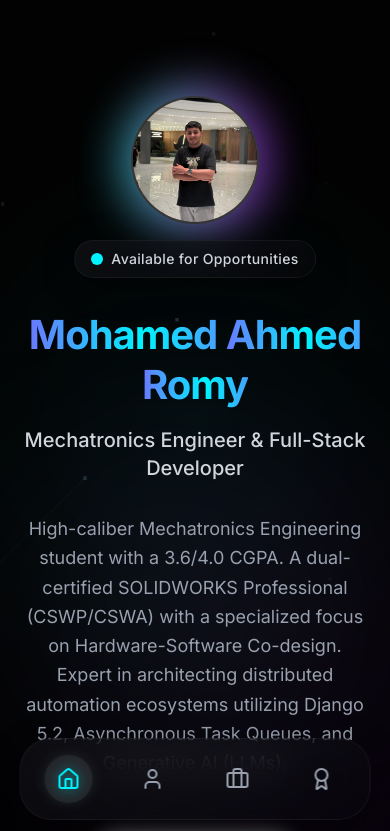
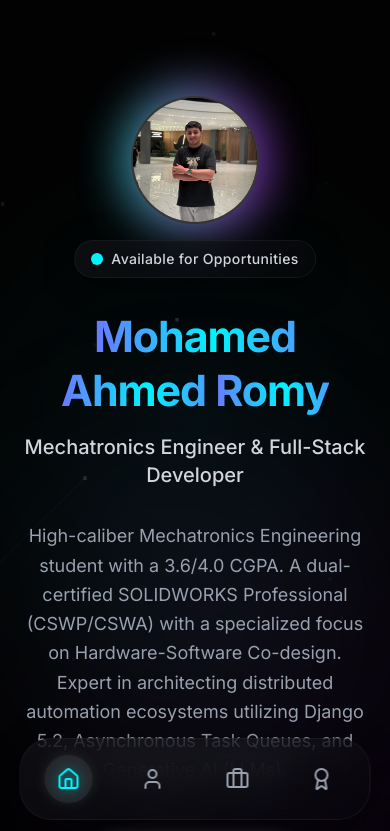
Before and after one commit to memo-123-code/mohamed-romy-portfolio, a Next.js app: page / in a window 390 px wide. Shown: the top 831 px of the page. Built offline with nearby package versions, Linux system fonts and the light colour scheme.

Commit message:
Complete cinematic mobile overhaul (animations, spacing, fluid layout)

```diff
--- /dev/null
+++ b/fix_spacing.js
@@ -0,0 +1,21 @@
+const fs = require('fs');
+const path = require('path');
+
+const componentsDir = path.join(__dirname, 'src', 'components');
+const files = fs.readdirSync(componentsDir).filter(f => f.endsWith('.tsx'));
+
+files.forEach(file => {
+  const filePath = path.join(componentsDir, file);
+  let content = fs.readFileSync(filePath, 'utf8');
+
+  // Replace py-24 with py-16 md:py-24
+  let modified = content.replace(/py-24/g, 'py-16 md:py-24');
+
+  // Add transform-gpu to glass-card containers for hardware acceleration
+  modified = modified.replace(/className="(.*?)glass-card(.*?)transition-all/g, 'className="$1glass-card$2transition-all transform-gpu will-change-transform');
+
+  if (content !== modified) {
+    fs.writeFileSync(filePath, modified, 'utf8');
+    console.log(`Updated padding & GPU flags in ${file}`);
+  }
+});
--- a/src/app/globals.css
+++ b/src/app/globals.css
@@ -18,10 +18,11 @@
     --foreground: #f0f0f0;
   }
 
-  body {
+  body, html {
     background-color: var(--background);
     color: var(--foreground);
     font-family: var(--font-inter), sans-serif;
+    max-width: 100vw;
     overflow-x: hidden;
   }
 }
--- a/src/app/page.tsx
+++ b/src/app/page.tsx
@@ -68,20 +68,21 @@ export default function Home() {
   };
 
   const textVariants: Variants = {
-    hidden: { opacity: 0, y: 20 },
+    hidden: { opacity: 0, y: 40, scale: 0.9 },
     visible: {
       opacity: 1,
       y: 0,
-      transition: { type: "spring", stiffness: 100, damping: 10 },
+      scale: 1,
+      transition: { type: "spring", stiffness: 80, damping: 20, mass: 1 },
     },
   };
 
   const itemVariants: Variants = {
-    hidden: { opacity: 0, y: 20 },
+    hidden: { opacity: 0, y: 30 },
     visible: {
       opacity: 1,
       y: 0,
-      transition: { type: "spring", stiffness: 100, damping: 10 },
+      transition: { type: "spring", stiffness: 80, damping: 20 },
     },
   };
 
@@ -148,7 +149,7 @@ export default function Home() {
           />
 
           <motion.div variants={itemVariants} className="space-y-4">
-            <h1 className="text-[clamp(2.5rem,10vw,4.5rem)] md:text-7xl font-bold tracking-tight overflow-hidden leading-tight">
+            <h1 className="text-[clamp(2rem,11vw,4.5rem)] md:text-7xl font-bold tracking-tight overflow-hidden leading-tight">
               <motion.span
                 className="text-transparent bg-clip-text text-gradient inline-block"
                 variants={textVariants}
--- a/src/components/AboutEducation.tsx
+++ b/src/components/AboutEducation.tsx
@@ -13,7 +13,7 @@ export default function AboutEducation() {
   };
 
   return (
-    <section id="about" className="w-full max-w-6xl mx-auto py-24 px-6 relative">
+    <section id="about" className="w-full max-w-6xl mx-auto py-16 md:py-24 px-6 relative">
       <motion.div
         initial="hidden"
         whileInView="visible"
--- a/src/components/CertificationsGallery.tsx
+++ b/src/components/CertificationsGallery.tsx
@@ -25,7 +25,7 @@ export default function CertificationsGallery() {
   };
 
   return (
-    <section id="certifications" className="w-full max-w-6xl mx-auto py-24 px-6 mb-20">
+    <section id="certifications" className="w-full max-w-6xl mx-auto py-16 md:py-24 px-6 mb-20">
       <motion.div
         initial={{ opacity: 0, y: 20 }}
         whileInView={{ opacity: 1, y: 0 }}
@@ -65,7 +65,7 @@ export default function CertificationsGallery() {
             className="snap-center shrink-0 flex-none w-[85vw] max-w-[85vw] sm:max-w-none sm:w-auto h-full"
           >
             <TiltCard className="h-full">
-              <div className="glass-card animated-border rounded-2xl overflow-hidden group transition-all duration-500 h-full flex flex-col relative z-10 bg-black/60 backdrop-blur-2xl sm:bg-[#0a0a0c]/80 sm:backdrop-blur-none active:scale-95 hover:shadow-[0_0_30px_rgba(0,243,255,0.15)]">
+              <div className="glass-card animated-border rounded-2xl overflow-hidden group transition-all transform-gpu will-change-transform duration-500 h-full flex flex-col relative z-10 bg-black/60 backdrop-blur-2xl sm:bg-[#0a0a0c]/80 sm:backdrop-blur-none active:scale-95 hover:shadow-[0_0_30px_rgba(0,243,255,0.15)]">
                 {/* Image Section */}
                 <div className="w-full h-40 bg-black/40 border-b border-white/5 relative overflow-hidden flex-shrink-0 group/image">
                   <div className="absolute inset-0 bg-gradient-to-t from-[#0a0a0c] to-transparent z-10 pointer-events-none" />
--- a/src/components/ExperienceProjects.tsx
+++ b/src/components/ExperienceProjects.tsx
@@ -63,7 +63,7 @@ export default function ExperienceProjects() {
   ];
 
   return (
-    <section id="projects" className="w-full max-w-5xl mx-auto py-24 px-6 relative">
+    <section id="projects" className="w-full max-w-5xl mx-auto py-16 md:py-24 px-6 relative">
       <motion.div
         initial={{ opacity: 0, y: 20 }}
         whileInView={{ opacity: 1, y: 0 }}
@@ -151,7 +151,7 @@ export default function ExperienceProjects() {
                 {/* Content Side */}
                 <div className={`w-full md:w-1/2 ${isEven ? 'md:pl-12' : 'md:pr-12'}`}>
                   <TiltCard>
-                    <div className="glass-card animated-border rounded-2xl relative overflow-hidden group transition-all duration-500 bg-[#0a0a0c]/80 z-20 flex flex-col hover:shadow-[0_0_30px_rgba(0,243,255,0.15)]">
+                    <div className="glass-card animated-border rounded-2xl relative overflow-hidden group transition-all transform-gpu will-change-transform duration-500 bg-[#0a0a0c]/80 z-20 flex flex-col hover:shadow-[0_0_30px_rgba(0,243,255,0.15)]">
 
                       {/* Image Wrapper at the top of the card */}
                       {item.images && (
--- a/src/components/FilterableGrid.tsx
+++ b/src/components/FilterableGrid.tsx
@@ -31,7 +31,7 @@ export default function FilterableGrid() {
   );
 
   return (
-    <section id="work" className="w-full max-w-7xl mx-auto py-24 px-6 relative z-10">
+    <section id="work" className="w-full max-w-7xl mx-auto py-16 md:py-24 px-6 relative z-10">
       <div className="flex flex-col items-center mb-16">
         <h2 className="text-3xl md:text-6xl font-bold mb-8 text-transparent bg-clip-text text-gradient">
           <div className="overflow-hidden inline-block py-2">
@@ -90,7 +90,7 @@ export default function FilterableGrid() {
                 className={`snap-center shrink-0 flex-none w-[85vw] max-w-[85vw] md:max-w-none md:w-auto h-full ${isFeaturedProject ? "md:col-span-2 lg:col-span-2 row-span-2" : "col-span-1"}`}
               >
                 <TiltCard className="h-full">
-                  <div className="glass-card animated-border rounded-3xl p-1 relative overflow-hidden group transition-all duration-500 h-full flex flex-col bg-black/60 backdrop-blur-2xl md:bg-[#050505]/90 md:backdrop-blur-none active:scale-95 hover:shadow-[0_0_30px_rgba(0,243,255,0.15)]" style={{ transformStyle: "preserve-3d" }}>
+                  <div className="glass-card animated-border rounded-3xl p-1 relative overflow-hidden group transition-all transform-gpu will-change-transform duration-500 h-full flex flex-col bg-black/60 backdrop-blur-2xl md:bg-[#050505]/90 md:backdrop-blur-none active:scale-95 hover:shadow-[0_0_30px_rgba(0,243,255,0.15)]" style={{ transformStyle: "preserve-3d" }}>
 
                     {/* Image Placeholder */}
                     <div className={`w-full bg-black/60 relative overflow-hidden rounded-t-3xl transition-transform duration-500 group-hover:translate-z-20 ${isFeaturedProject ? "h-64" : "h-40"}`}>
--- a/src/components/SkillsBento.tsx
+++ b/src/components/SkillsBento.tsx
@@ -66,7 +66,7 @@ export default function SkillsBento() {
   };
 
   return (
-    <section id="skills" className="w-full max-w-6xl mx-auto py-24 px-6">
+    <section id="skills" className="w-full max-w-6xl mx-auto py-16 md:py-24 px-6">
       <motion.div
         initial={{ opacity: 0, y: 20 }}
         whileInView={{ opacity: 1, y: 0 }}
--- a/src/components/WorkshopsGallery.tsx
+++ b/src/components/WorkshopsGallery.tsx
@@ -25,7 +25,7 @@ export default function WorkshopsGallery() {
   };
 
   return (
-    <section className="w-full max-w-7xl mx-auto py-24 px-6 relative z-10">
+    <section className="w-full max-w-7xl mx-auto py-16 md:py-24 px-6 relative z-10">
       <div className="flex flex-col items-center mb-16">
         <h2 className="text-3xl md:text-5xl font-bold mb-4">
           <div className="overflow-hidden inline-block py-2">
@@ -57,7 +57,7 @@ export default function WorkshopsGallery() {
             className="snap-center shrink-0 flex-none w-[85vw] max-w-[85vw] sm:max-w-none sm:w-auto h-full"
           >
             <TiltCard className="h-full">
-              <div className="glass-card animated-border rounded-2xl overflow-hidden group transition-all duration-500 h-full flex flex-col relative z-10 bg-black/60 backdrop-blur-2xl sm:bg-[#0a0a0c]/80 sm:backdrop-blur-none active:scale-95 hover:shadow-[0_0_30px_rgba(0,243,255,0.15)]">
+              <div className="glass-card animated-border rounded-2xl overflow-hidden group transition-all transform-gpu will-change-transform duration-500 h-full flex flex-col relative z-10 bg-black/60 backdrop-blur-2xl sm:bg-[#0a0a0c]/80 sm:backdrop-blur-none active:scale-95 hover:shadow-[0_0_30px_rgba(0,243,255,0.15)]">
                 {/* Image Section */}
                 <div className="w-full h-40 bg-black/40 border-b border-white/5 relative overflow-hidden flex-shrink-0 group/image">
                   <div className="absolute inset-0 bg-gradient-to-t from-[#0a0a0c] to-transparent z-10 pointer-events-none" />
```
